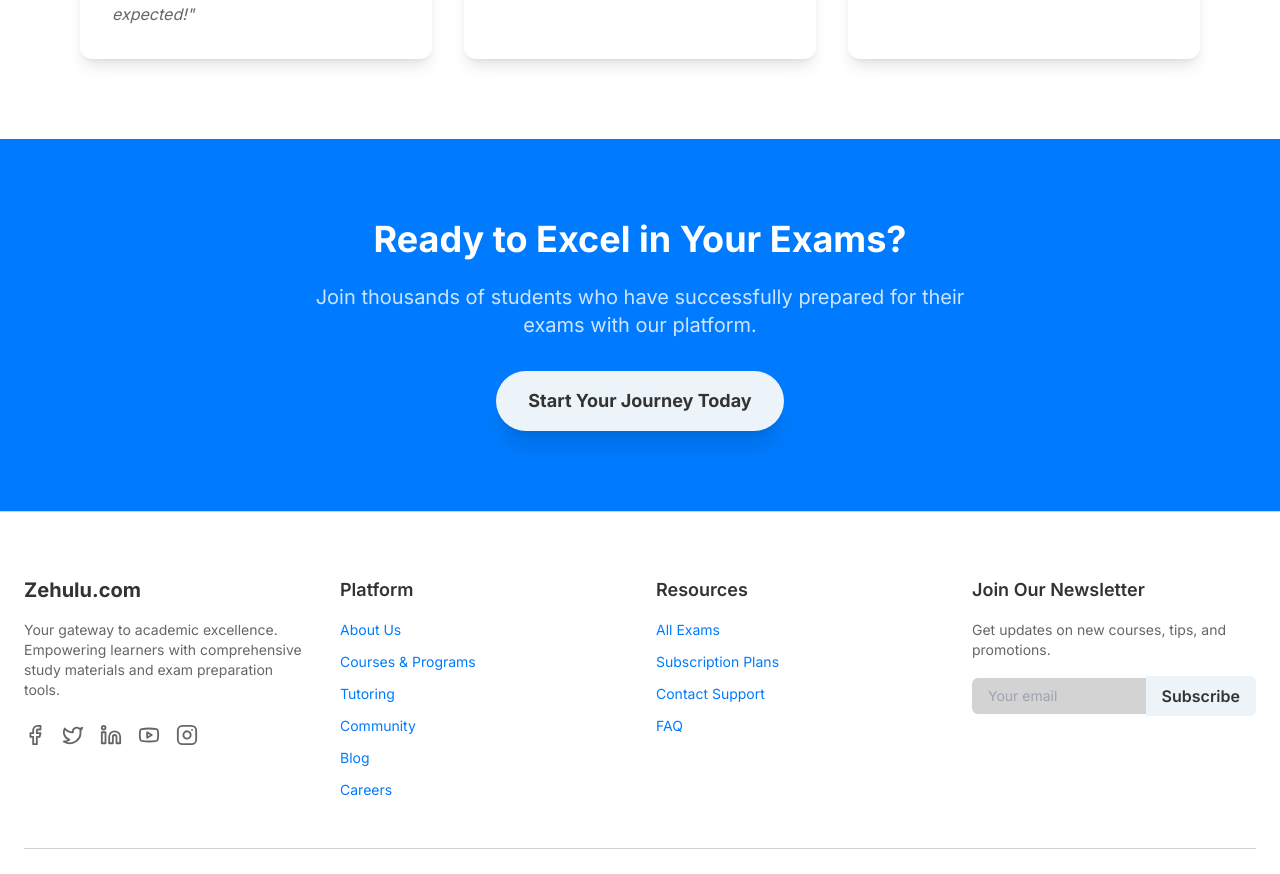
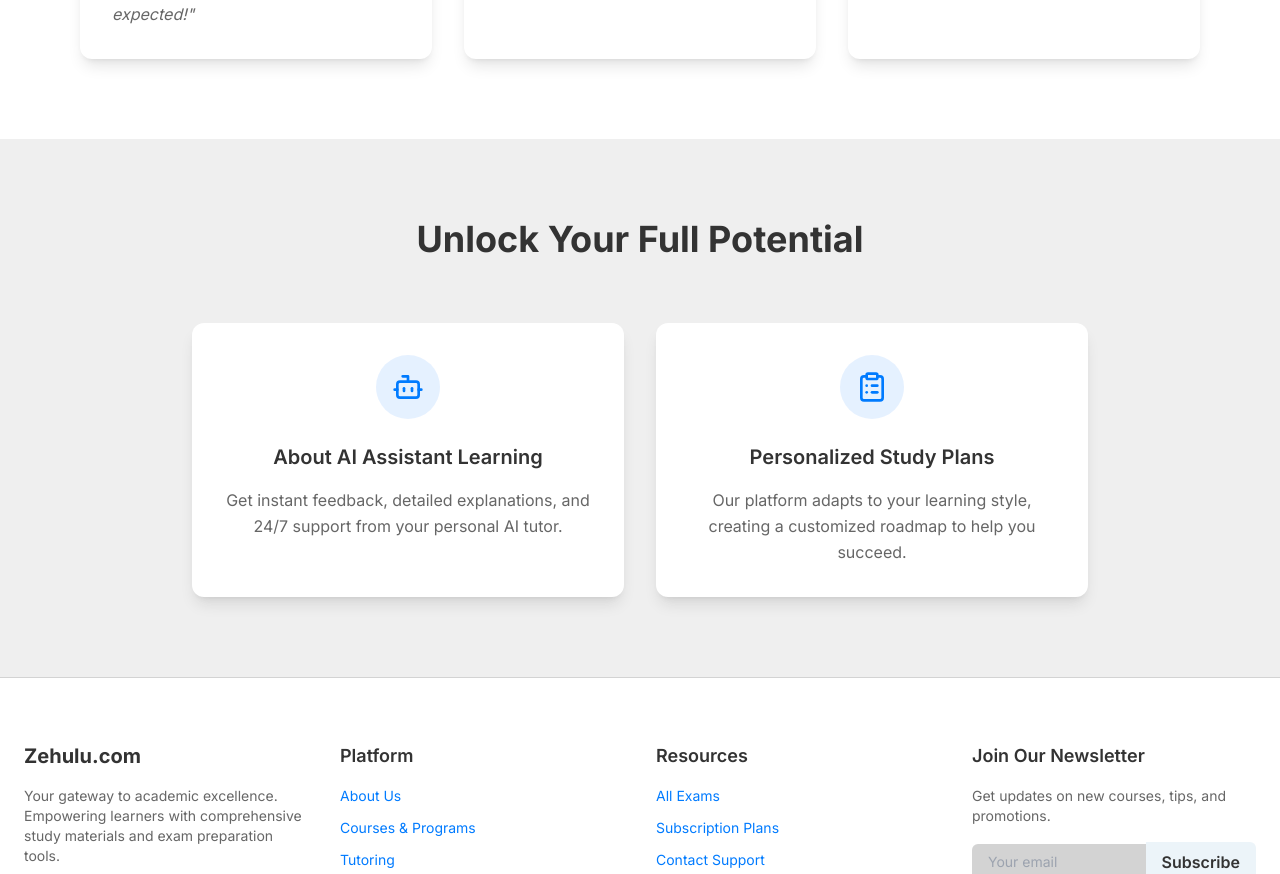
Before and after one commit to clasiset/scholar-spark-practice, a React (Vite) app: page / in a window 1280 px wide. Shown: the part 1800-2674 px from the top of the page. Built offline with nearby package versions, Linux system fonts and the light colour scheme.

Commit message:
Refactor: Update HomePage content
Removed the "Ready to Excel" section and added "About AI Assistant Learning" and another essential component to the HomePage.

```diff
--- a/src/components/HomePage.tsx
+++ b/src/components/HomePage.tsx
@@ -1,19 +1,20 @@
 
 import React from 'react';
 import { useI18n } from '../i18n/i18nContext';
+import { Bot, ClipboardList } from 'lucide-react';
 
 interface User {
   email: string;
   id: string;
 }
 
-interface HomePageProps {
+export interface HomePageProps {
   navigate: (page: string, data?: any) => void;
   openModal: (type: string) => void;
   user: User | null;
 }
 
-const HomePage = ({ navigate, openModal, user }: HomePageProps) => {
+const HomePage: React.FC<HomePageProps> = ({ navigate, openModal, user }) => {
   const { t } = useI18n();
 
   const testimonials = [
@@ -167,23 +168,33 @@ const HomePage = ({ navigate, openModal, user }: HomePageProps) => {
         </div>
       </section>
 
-      {/* CTA Section */}
-      <section className="py-20 px-6 lg:px-12 bg-primary">
-        <div className="container mx-auto text-center">
-          <h2 className="text-3xl md:text-4xl font-bold text-primary-foreground mb-6">
-            Ready to Excel in Your Exams?
+      {/* New AI & Personalized Learning Section */}
+      <section className="py-20 px-6 lg:px-12 bg-secondary/50 backdrop-blur-sm">
+        <div className="container mx-auto">
+          <h2 className="text-3xl md:text-4xl font-bold text-center text-foreground mb-16">
+            Unlock Your Full Potential
           </h2>
-          <p className="text-xl text-primary-foreground/80 mb-8 max-w-2xl mx-auto">
-            Join thousands of students who have successfully prepared for their exams with our platform.
-          </p>
-          {!user && (
-            <button
-              onClick={() => openModal('signup')}
-              className="bg-accent hover:bg-accent/90 text-accent-foreground font-bold py-4 px-8 rounded-full text-lg shadow-xl transition-all duration-300 ease-in-out transform hover:scale-105"
-            >
-              Start Your Journey Today
-            </button>
-          )}
+          <div className="grid grid-cols-1 md:grid-cols-2 gap-8 max-w-4xl mx-auto">
+            <div className="text-center p-8 rounded-xl bg-card text-card-foreground shadow-lg hover:shadow-xl transition-shadow duration-300">
+              <div className="w-16 h-16 bg-primary/10 text-primary rounded-full flex items-center justify-center mx-auto mb-6">
+                <Bot className="w-8 h-8" />
+              </div>
+              <h3 className="text-xl font-semibold text-foreground mb-4">About AI Assistant Learning</h3>
+              <p className="text-muted-foreground">
+                Get instant feedback, detailed explanations, and 24/7 support from your personal AI tutor.
+              </p>
+            </div>
+
+            <div className="text-center p-8 rounded-xl bg-card text-card-foreground shadow-lg hover:shadow-xl transition-shadow duration-300">
+              <div className="w-16 h-16 bg-primary/10 text-primary rounded-full flex items-center justify-center mx-auto mb-6">
+                 <ClipboardList className="w-8 h-8" />
+              </div>
+              <h3 className="text-xl font-semibold text-foreground mb-4">Personalized Study Plans</h3>
+              <p className="text-muted-foreground">
+                Our platform adapts to your learning style, creating a customized roadmap to help you succeed.
+              </p>
+            </div>
+          </div>
         </div>
       </section>
     </div>
```
